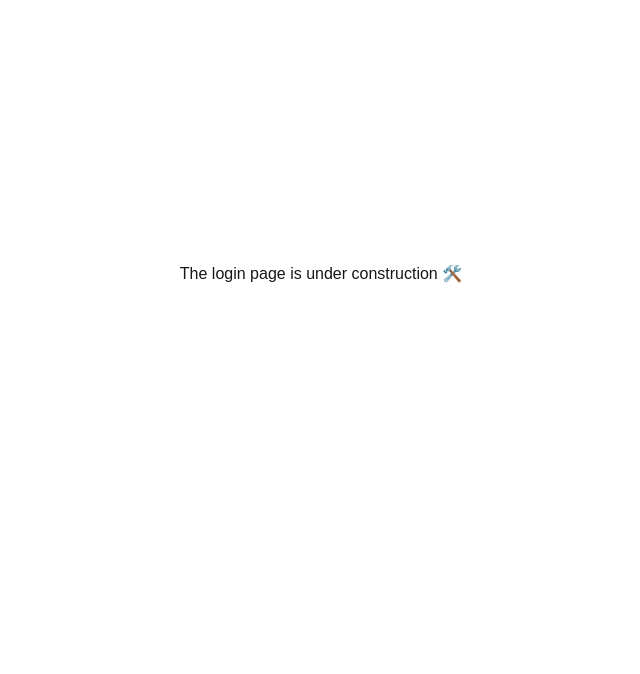
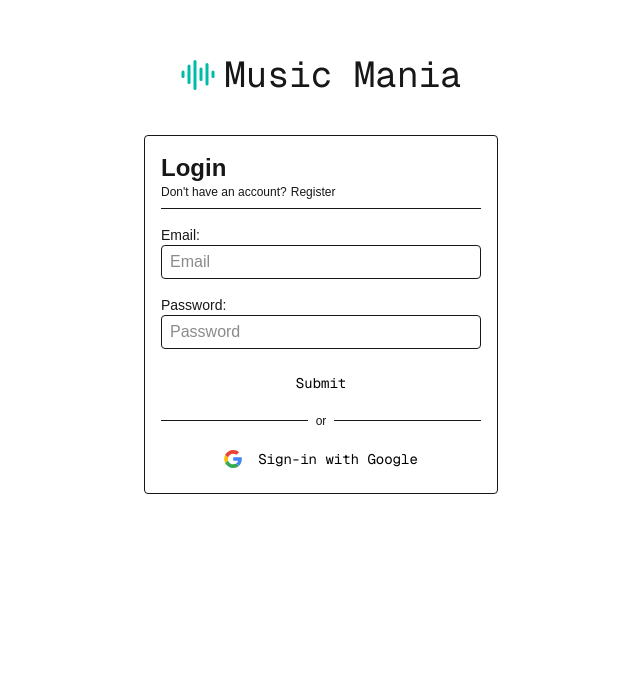
Before and after one commit to dz18/Music-Mania, a Next.js app in the folder client/: page /login in a window 1280 px wide. Shown: the part 126-800 px from the top of the page, without its empty margins (319-959 px from the left). Built offline with nearby package versions, Linux system fonts and the light colour scheme.

Commit message:
Implemented the front-end features of the login page

```diff
--- /dev/null
+++ b/client/app/assets/Google.tsx
@@ -0,0 +1,36 @@
+export default function Google({size = 24}: {size?: number}) {
+  return (
+    <svg
+      xmlns="http://www.w3.org/2000/svg"
+      width={size}
+      height={size}
+      viewBox="0 0 128 128"
+      fill="none"
+    >
+      <rect width="128" height="128" fill="none" />
+      <path
+        d="M27.585,64c0-4.157,0.69-8.143,1.923-11.881L7.938,35.648
+           C3.734,44.183,1.366,53.801,1.366,64c0,10.191,2.366,19.802,6.563,28.332l21.558-16.503
+           C28.266,72.108,27.585,68.137,27.585,64"
+        fill="#FBBC05"
+      />
+      <path
+        d="M65.457,26.182c9.031,0,17.188,3.2,23.597,8.436L107.698,16
+           C96.337,6.109,81.771,0,65.457,0C40.129,0,18.361,14.484,7.938,35.648l21.569,16.471
+           C34.477,37.033,48.644,26.182,65.457,26.182"
+        fill="#EA4335"
+      />
+      <path
+        d="M65.457,101.818c-16.812,0-30.979-10.851-35.949-25.937
+           L7.938,92.349C18.361,113.516,40.129,128,65.457,128c15.632,0,30.557-5.551,41.758-15.951
+           L86.741,96.221C80.964,99.86,73.689,101.818,65.457,101.818"
+        fill="#34A853"
+      />
+      <path
+        d="M126.634,64c0-3.782-0.583-7.855-1.457-11.636H65.457v24.727h34.376
+           c-1.719,8.431-6.397,14.912-13.092,19.13l20.474,15.828C118.981,101.129,126.634,84.861,126.634,64"
+        fill="#4285F4"
+      />
+    </svg>
+  );
+}
--- /dev/null
+++ b/client/app/components/login/loginForm.tsx
@@ -0,0 +1,42 @@
+'use client'
+
+import { FormEvent, useState } from "react"
+
+export default function LoginForm () {
+
+  const [email, setEmail] = useState('')
+  const [password, setPassword] = useState('')
+
+  const login = (e : FormEvent<HTMLFormElement  >) => {
+    e.preventDefault()
+    alert(`Email: ${email}\nPassword: ${password}`)
+  }
+
+  return (
+    <form className="flex flex-col gap-3 w-80" onSubmit={login}>
+      <div className="flex flex-col mb-1">
+        <label htmlFor="" className="text-sm">Email:</label>
+        <input
+          type="email"
+          placeholder="Email"
+          className="py-1 px-2 border-1 rounded hover:shadow-[0_0_10px_rgba(255,255,255,0.5)]"
+          value={email}
+          onChange={(e) => setEmail(e.target.value)}
+        />
+      </div>
+      <div className="flex flex-col mb-1">
+        <label htmlFor="" className="text-sm">Password:</label>
+        <input
+          type="password"
+          placeholder="Password"
+          className="py-1 px-2 border-1 rounded hover:shadow-[0_0_10px_rgba(255,255,255,0.5)]"
+          value={password}
+          onChange={(e) => setPassword(e.target.value)}
+        />
+      </div>
+      <button className="bg-white text-black px-1 py-2 rounded cursor-pointer font-mono hover:shadow-[0_0_10px_rgba(255,255,255,0.5)] text-sm active:shadow-[0_0_20px_rgba(255,255,255,0.5)] active:bg-white/80 transition-all">
+        Submit
+      </button>
+    </form>
+  )
+}
--- a/client/app/components/ui/NavigationBar.tsx
+++ b/client/app/components/ui/NavigationBar.tsx
@@ -42,7 +42,7 @@ export default function Nav() {
 
 
           <Link
-            className="bg-teal-500 text-black hover:shadow-[0_0_10px_rgba(255,255,255,0.5)] transition px-2 py-1 rounded text-sm font-bold cursor-pointer font-mono active:bg-teal-500/50"
+            className="bg-teal-500 text-black hover:shadow-[0_0_10px_rgba(0,255,255,0.5)] transition px-2 py-1 rounded text-sm font-bold cursor-pointer font-mono active:bg-teal-500/50"
             href='/login'
           >
             Login
--- a/client/app/login/page.tsx
+++ b/client/app/login/page.tsx
@@ -1,7 +1,52 @@
+import { AudioLines } from "lucide-react";
+import Container from "../components/ui/Container";
+import Footer from "../components/ui/Footer";
 import UnderConstruction from "../lib/fallback/UnderConstruction";
+import Link from "next/link";
+import Google from "../assets/Google";
+import LoginForm from "../components/login/loginForm";
 
 export default function Login () {
+
   return (
-    <UnderConstruction/>
+    <div>
+      <Container>
+        <div className="flex flex-col min-h-screen items-center justify-center">
+
+          <Link className="text-4xl flex gap-2 mb-10 items-center justify-center font-mono" href="/">
+            <AudioLines className="text-teal-500" size={36}/>
+            Music Mania
+          </Link>
+
+          <div className="border-1 rounded p-4 shadow-[0_0_15px_rgba(255,255,255,0.5)]">
+
+            <h1 className="text-2xl text-bold font-bold">
+              Login
+            </h1>
+            <p className="text-xs">
+              Don't have an account?
+              <Link href='/register' className="ml-1 hover:font-bold">Register</Link>
+            </p>
+
+            <div className="border-b-1 w-full mb-4 mt-2"/>
+
+            <LoginForm/>
+
+            <div className="flex items-center gap-2 text-xs my-3">
+              <div className="border-b-1 w-full"/>
+              or
+              <div className="border-b-1 w-full"/>
+            </div>
+
+            <button className="flex w-full gap-4 px-1 py-2 bg-white rounded text-black items-center justify-center font-mono cursor-pointer hover:shadow-[0_0_10px_rgba(255,255,255,0.5)] text-sm active:shadow-[0_0_20px_rgba(255,255,255,0.5)] active:bg-white/80 transition-all">
+              <Google size={18}/>Sign-in with Google
+            </button>
+
+          </div>
+
+        </div>
+      </Container>
+      <Footer/>
+    </div>
   )
 }
--- a/client/package.json
+++ b/client/package.json
@@ -1,5 +1,5 @@
 {
-  "name": "you-review-music",
+  "name": "music-mania",
   "version": "0.1.0",
   "private": true,
   "scripts": {
```
